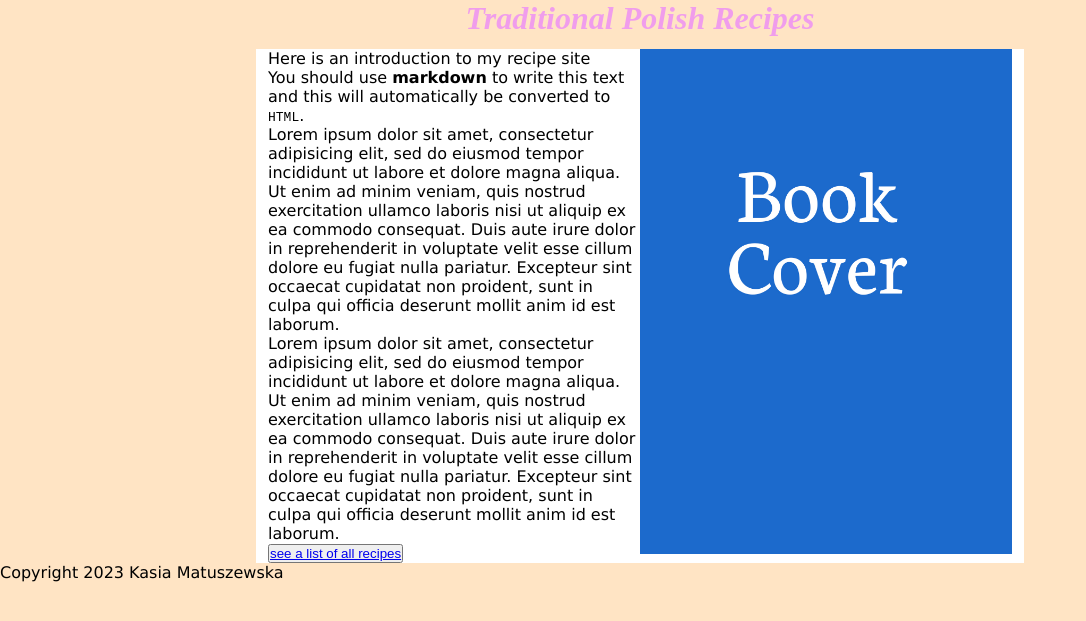
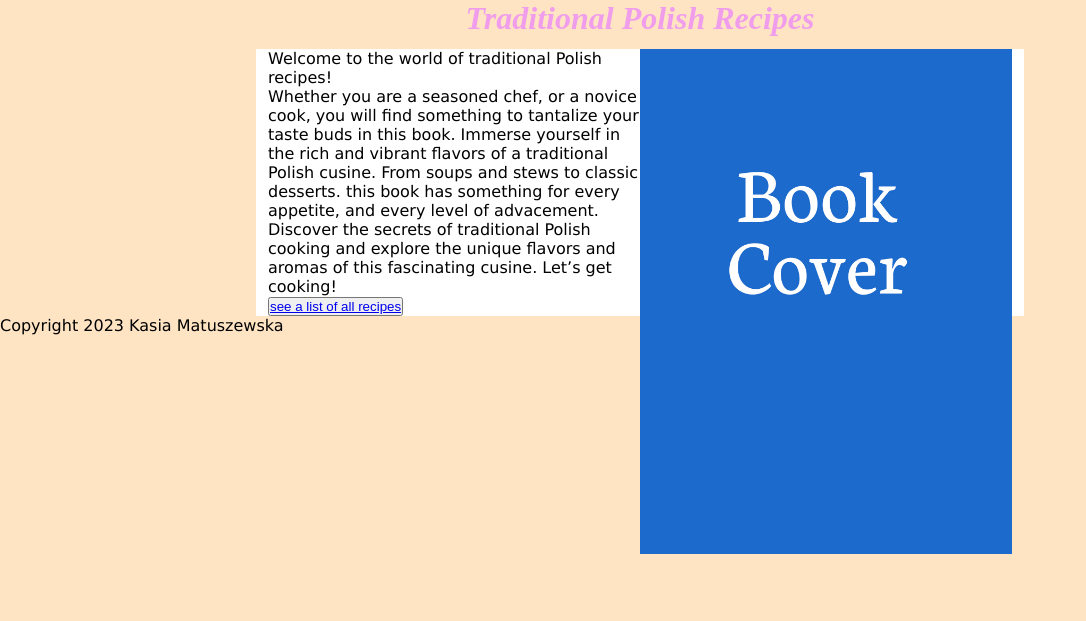
Before and after one commit to kasiamatuszewska/recipewebsite, a Jekyll site: the page built from home/index.md, in a window 1280 px wide. Shown: the top 621 px of the page, without its empty margins (0-1086 px from the left). Built offline with Jekyll 4.4.1, drawn with Linux system fonts in a browser that asks for light colours.

Commit message:
Update Home Page “index”

```diff
--- a/home/index.md
+++ b/home/index.md
@@ -6,11 +6,5 @@ layout: recipeshome
 published: true
 date: 2023-02-07T11:00:15.048Z
 ---
-
-Here is an introduction to my recipe site
-
-You should use **markdown** to write this text and this will automatically be converted to `HTML`.
-
-Lorem ipsum dolor sit amet, consectetur adipisicing elit, sed do eiusmod tempor incididunt ut labore et dolore magna aliqua. Ut enim ad minim veniam, quis nostrud exercitation ullamco laboris nisi ut aliquip ex ea commodo consequat. Duis aute irure dolor in reprehenderit in voluptate velit esse cillum dolore eu fugiat nulla pariatur. Excepteur sint occaecat cupidatat non proident, sunt in culpa qui officia deserunt mollit anim id est laborum.
-
-Lorem ipsum dolor sit amet, consectetur adipisicing elit, sed do eiusmod tempor incididunt ut labore et dolore magna aliqua. Ut enim ad minim veniam, quis nostrud exercitation ullamco laboris nisi ut aliquip ex ea commodo consequat. Duis aute irure dolor in reprehenderit in voluptate velit esse cillum dolore eu fugiat nulla pariatur. Excepteur sint occaecat cupidatat non proident, sunt in culpa qui officia deserunt mollit anim id est laborum.
+Welcome to the world of traditional Polish recipes!\
+Whether you are a seasoned chef, or a novice cook, you will find something to tantalize your taste buds in this book. Immerse yourself in the rich and vibrant flavors of a traditional Polish cusine.  From soups and stews to classic desserts. this book has something for every appetite, and every level of advacement. Discover the secrets of traditional Polish cooking and explore the unique flavors and aromas of this fascinating cusine. Let's get cooking!
```
